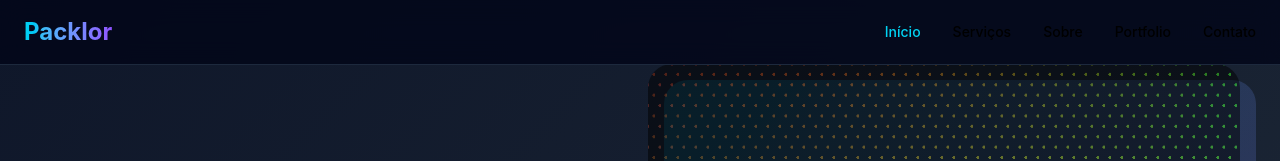
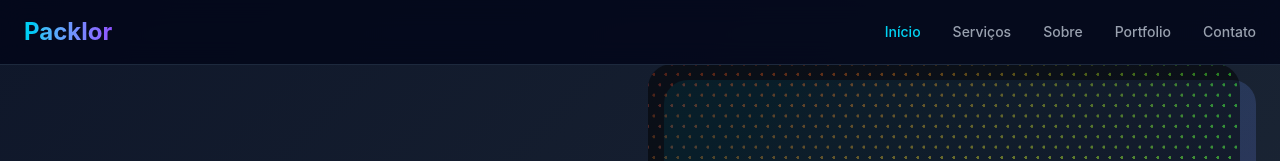
Before and after one commit to L3l4ck561/Services-Packlor, a Next.js app: page / in a window 1280 px wide. Shown: the top 161 px of the page. Built offline with nearby package versions, Linux system fonts and the light colour scheme; no server answers.

Commit message:
corrigindo nav cor

```diff
--- a/components/NavBar.tsx
+++ b/components/NavBar.tsx
@@ -79,7 +79,9 @@ export default function NavBar({ isOpen, toggleMobileMenu }: NavBarProps) {
                                 className={`nav-link transition-colors duration-200 ${
                                     activeSection === link.href
                                         ? "text-cyan-400"
-                                        : "hover:text-cyan-400"
+                                        : activeSection !== link.href
+                                        ? " text-gray-400"
+                                        : ""
                                 }`}
                             >
                                 {link.label}
```
